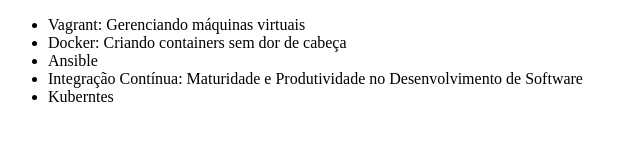
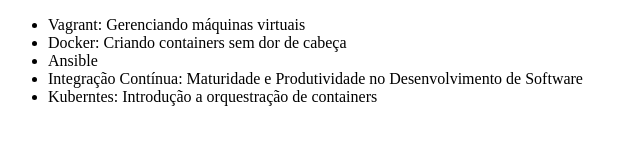
Before and after one commit to aninhaalura/git-e-github-alura, a plain HTML site: page index.html in a window 1280 px wide. Shown: the whole page, without its empty margins (0-640 px from the left). Drawn offline with Linux system fonts and the light colour scheme.

Commit message:
Alterando o nome do curso de Kubernetes

```diff
--- a/index.html
+++ b/index.html
@@ -13,7 +13,7 @@
     <li>Docker: Criando containers sem dor de cabeça</li>
     <li>Ansible</li>
     <li>Integração Contínua: Maturidade e Produtividade no Desenvolvimento de Software</li>
-    <li>Kuberntes</li>
+    <li>Kuberntes: Introdução a orquestração de containers</li>
   </ul>
 </body>
 
```
